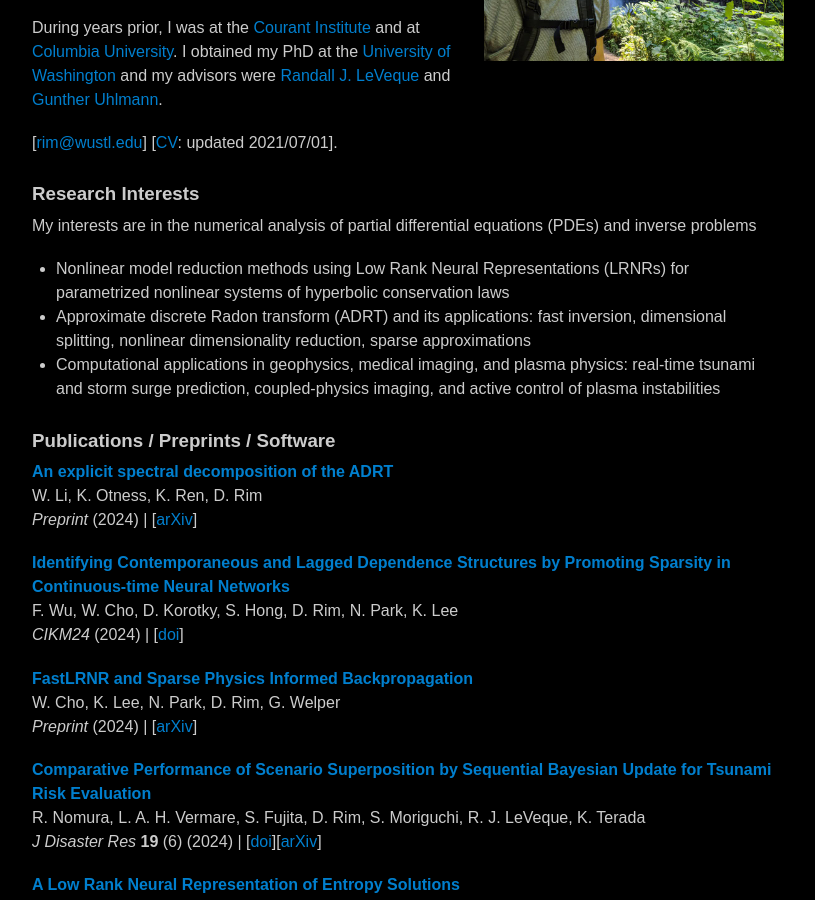
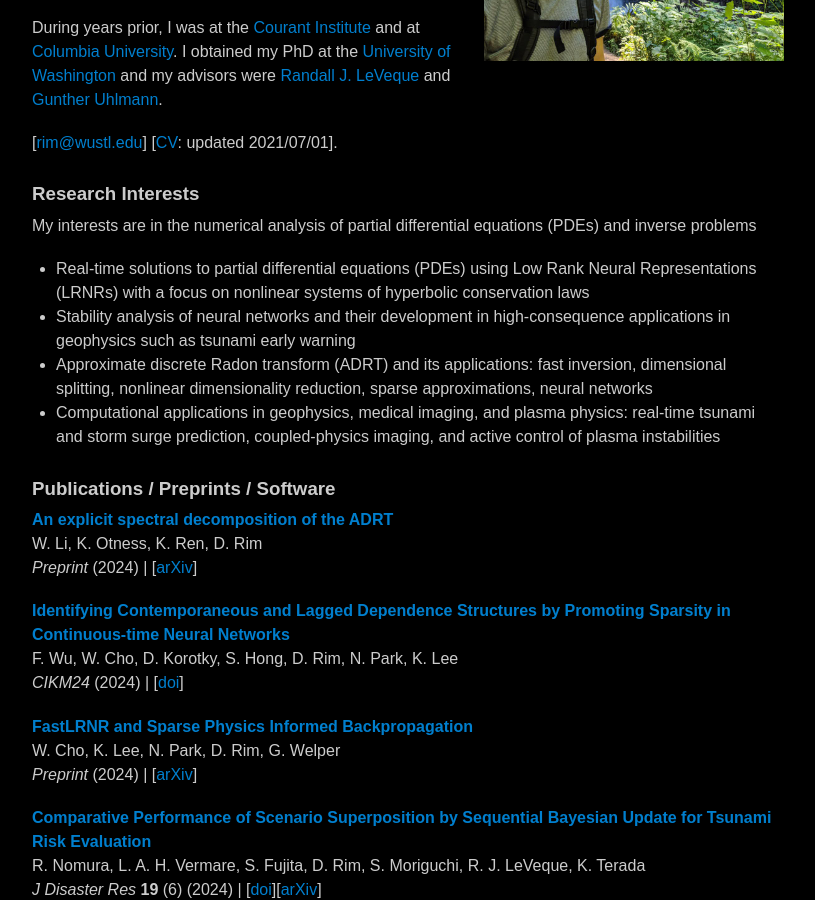
Before and after one commit to dsrim/dsrim.github.io, a Jekyll site: the page built from index.md, in a window 1280 px wide and 900 px high, scrolled down 349 px. Shown: the whole window, without its empty margins (232-1047 px from the left). Built offline with Jekyll 4.4.1, drawn with Linux system fonts in a browser that asks for light colours.

Commit message:
update research interest section

```diff
--- a/index.md
+++ b/index.md
@@ -320,10 +320,11 @@ advisors were [Randall J. LeVeque] and [Gunther Uhlmann].
 My interests are in the numerical analysis of partial differential equations
 (PDEs) and inverse problems
 
-* Nonlinear model reduction methods using Low Rank Neural Representations (LRNRs) for parametrized nonlinear systems of hyperbolic conservation laws
+* Real-time solutions to partial differential equations (PDEs) using Low Rank Neural Representations (LRNRs) with a focus on nonlinear systems of hyperbolic conservation laws
+* Stability analysis of neural networks and their development in high-consequence applications in geophysics such as tsunami early warning
 * Approximate discrete Radon transform (ADRT) and its applications: fast
 inversion, dimensional splitting, nonlinear dimensionality reduction, sparse
-approximations
+approximations, neural networks
 * Computational applications in geophysics, medical imaging, and plasma
 physics: real-time tsunami and storm surge prediction, coupled-physics imaging,
 and active control of plasma instabilities
```
Also changed, not shown: 1 other file.
